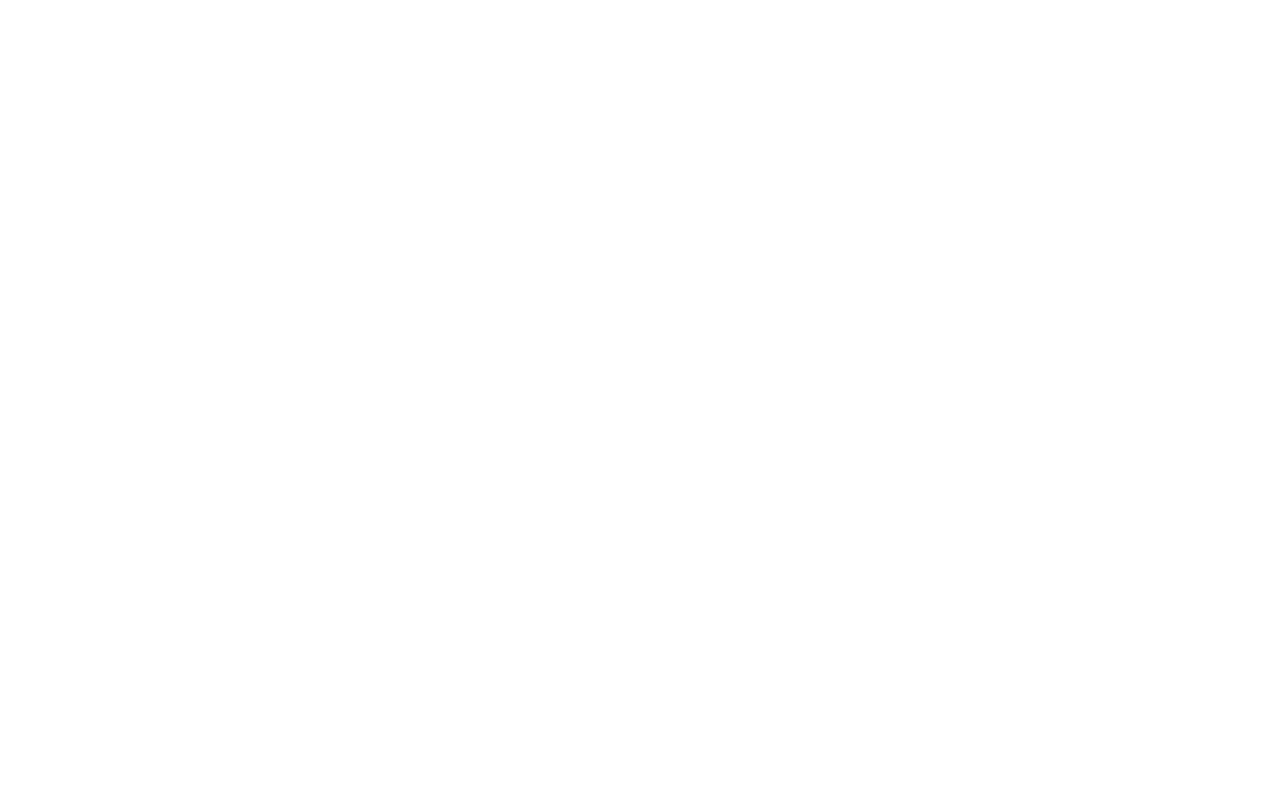
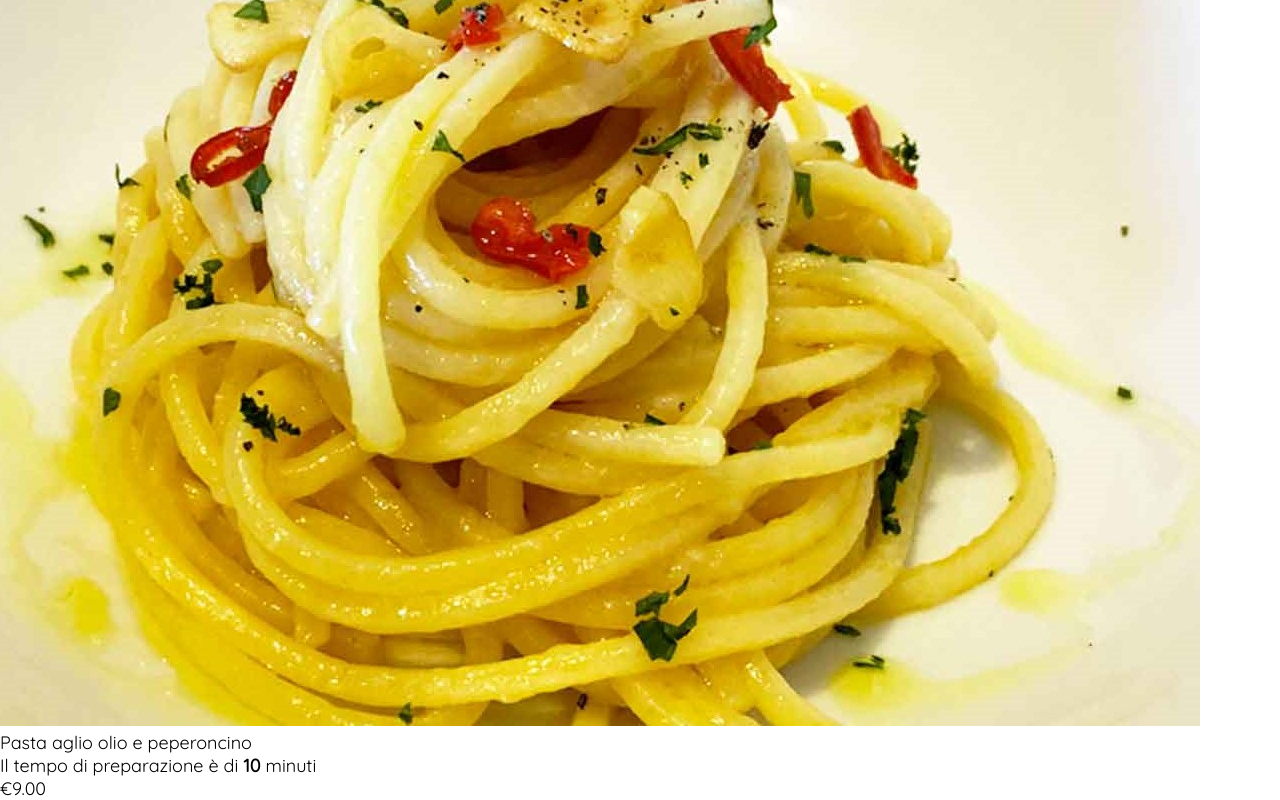
Before and after one commit to Nicholas-Santoro/angular-food, an Angular app: page /food/1 in a window 1280 px wide. Before the commit this address led to /. Shown: the part 195-995 px from the top of the page. Before the commit the page ends 800 px from the top, so only its background shows below. Built offline with nearby package versions, Linux system fonts and the light colour scheme.

Commit message:
feat: creazione pagine interne

```diff
--- a/src/app/app-routing.module.ts
+++ b/src/app/app-routing.module.ts
@@ -1,9 +1,11 @@
 import { NgModule } from '@angular/core';
 import { RouterModule, Routes } from '@angular/router';
+import { FoodPageComponent } from './food-page/food-page.component';
 import { HomeComponent } from './home/home.component';
 
 const routes: Routes = [
-  {path:'', component:HomeComponent}
+  {path:'', component:HomeComponent},
+  {path:'food/:id', component:FoodPageComponent}
 ];
 
 @NgModule({
--- a/src/app/food-page/food-page.component.html
+++ b/src/app/food-page/food-page.component.html
@@ -1 +1,18 @@
-<p>food-page works!</p>
+
+<div class="container">
+    <img [src]="food.imageUrl" [alt]="food.name" />
+</div>
+<div class="details">
+    <div class="header">
+        <span class="name">
+            {{food.name}}
+        </span>
+        <div class="cook-time">
+            <span>
+                Il tempo di preparazione è di <strong>{{food.cookTime}}</strong> minuti
+            </span>
+        </div>
+
+        <div class="price">
+            <span>{{food.price|currency:'€'}}</span>
+        </div>
--- a/src/app/food-page/food-page.component.ts
+++ b/src/app/food-page/food-page.component.ts
@@ -1,4 +1,7 @@
 import { Component, OnInit } from '@angular/core';
+import { ActivatedRoute } from '@angular/router';
+import { FoodService } from '../services/food/food.service';
+import { Food } from '../shared/models/food';
 
 @Component({
   selector: 'app-food-page',
@@ -7,7 +10,15 @@
 })
 export class FoodPageComponent implements OnInit {
 
-  constructor() { }
+  food!: Food;
+
+  constructor(private activatedRoute:ActivatedRoute,
+    private foodService:FoodService) {
+    activatedRoute.params.subscribe((params) => {
+      if(params['id'])
+      this.food = foodService.getFoodById(params['id']);
+    })
+   }
 
   ngOnInit(): void {
   }
--- a/src/app/home/home.component.html
+++ b/src/app/home/home.component.html
@@ -1,6 +1,6 @@
 <ul>
     <li *ngFor="let food of foods">
-        <a>
+        <a routerLink="/food/{{food.id}}">
             <img src="{{food.imageUrl}}" alt="">
             <div class="content">
                 <div class="name">
--- a/src/app/services/food/food.service.ts
+++ b/src/app/services/food/food.service.ts
@@ -8,6 +8,10 @@
 
   constructor() { }
 
+  getFoodById(id: number):Food{
+    return this.getAll().find(food => food.id == id)!;
+  }
+
   getAll():Food[]{
     return [
       {
@@ -16,7 +20,7 @@
         cookTime:'10',
         price: 9,
         imageUrl:'/assets/image/foods/aglio-olio.jpg',
-        tags:['pasta', 'pranzo']
+
       },
       {
         id:2,
@@ -24,7 +28,7 @@
         cookTime:'25',
         price: 11,
         imageUrl:'/assets/image/foods/carbonara.jpg',
-        tags:['pasta', 'pranzo']
+
       },
       {
         id:3,
@@ -32,7 +36,7 @@
         cookTime:'10',
         price: 17,
         imageUrl:'/assets/image/foods/filetto-manzo.jpg',
-        tags:['pranzo']
+
       },
       {
         id:4,
@@ -40,7 +44,7 @@
         cookTime:'15-20',
         price: 25,
         imageUrl:'/assets/image/foods/fiorentina.jpg',
-        tags:[ 'pranzo']
+
       },
       {
         id:5,
@@ -48,7 +52,7 @@
         cookTime:'40-55',
         price: 7,
         imageUrl:'/assets/image/foods/hamburger.jpg',
-        tags:['hamburger', 'pranzo']
+
       },
       {
         id:6,
@@ -56,7 +60,7 @@
         cookTime:'25',
         price: 5,
         imageUrl:'/assets/image/foods/patatine.jpg',
-        tags:['fast-food', 'fritto']
+
       },
 
 
```
